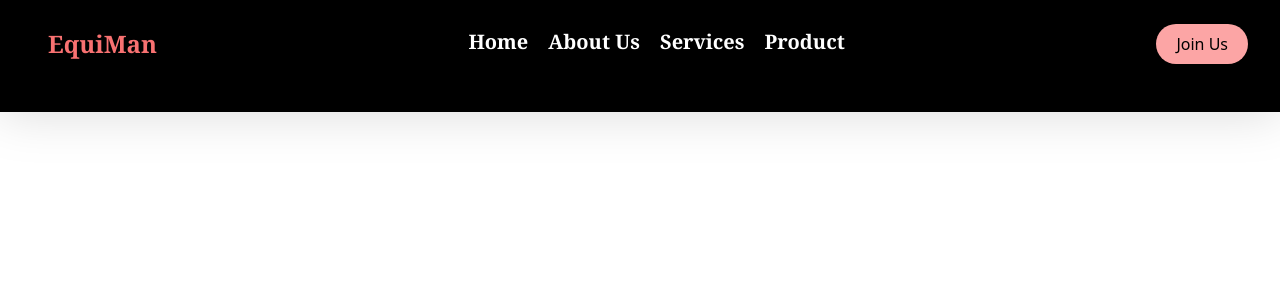
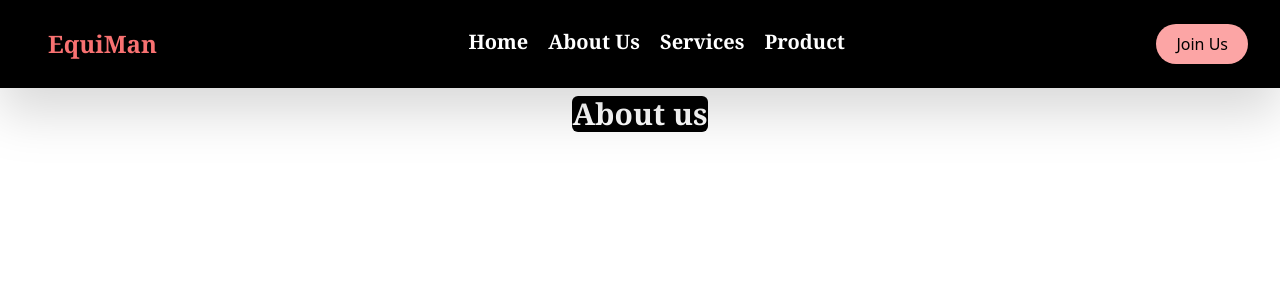
Before and after one commit to KrishivDawra/EquiMan, a React (Vite) app: page /about in a window 1280 px wide. Shown: the top 300 px of the page. Built offline with nearby package versions, Linux system fonts and the light colour scheme.

Commit message:
update about us

```diff
--- a/src/About.jsx
+++ b/src/About.jsx
@@ -3,12 +3,15 @@ import Header from './components/Header'
 const About = () => {
   return (
 
-    <div >
+    <div className='bg-white'>
       <div >
         <Header/>
       </div>
-      <h1>About us</h1>
-
+      <div className='flex justify-center'>
+        <div className='text-white m-2 font-bold font-serif text-3xl  w-30 rounded-md  bg-black'  >
+        <h1>About us</h1>
+        </div>
+      </div>
     </div>
   )
 }
```
